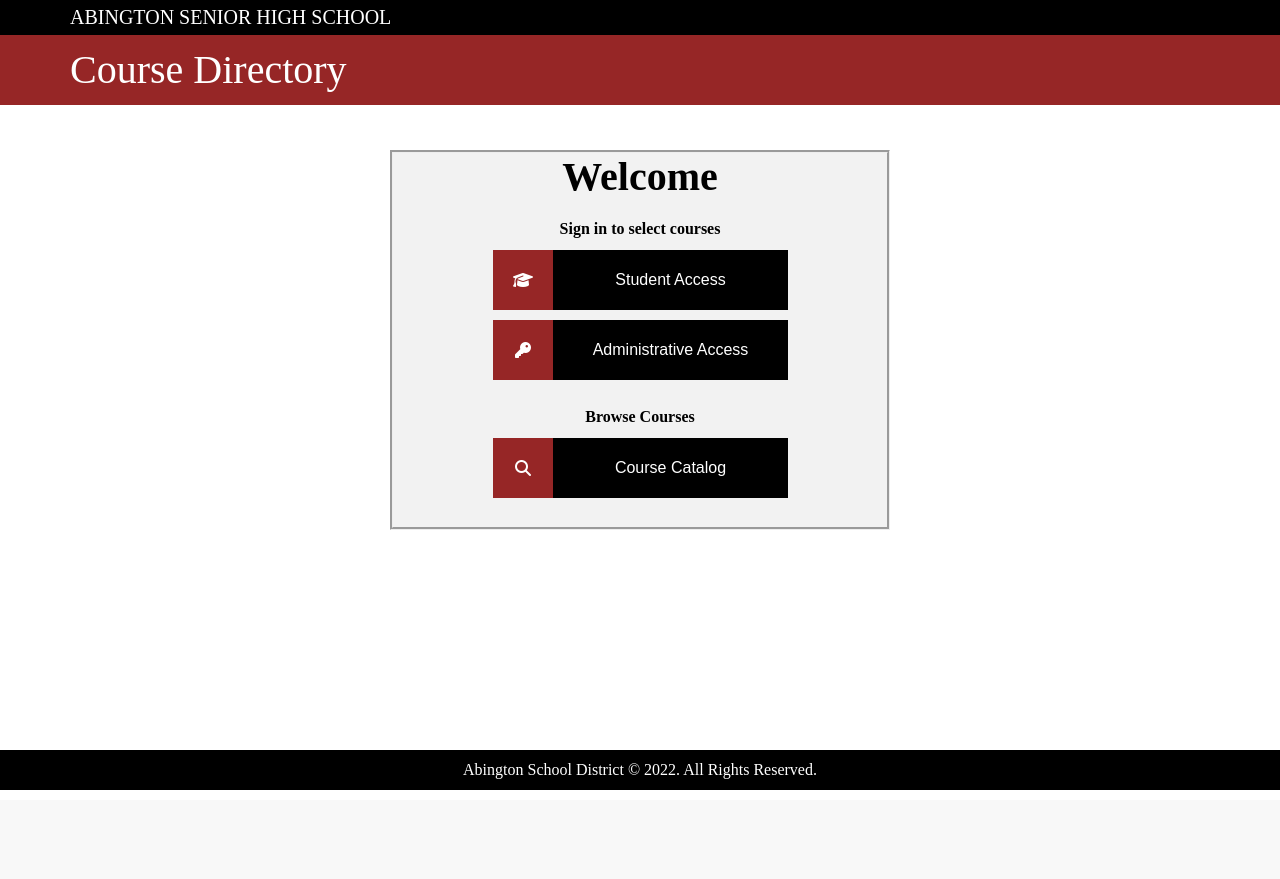
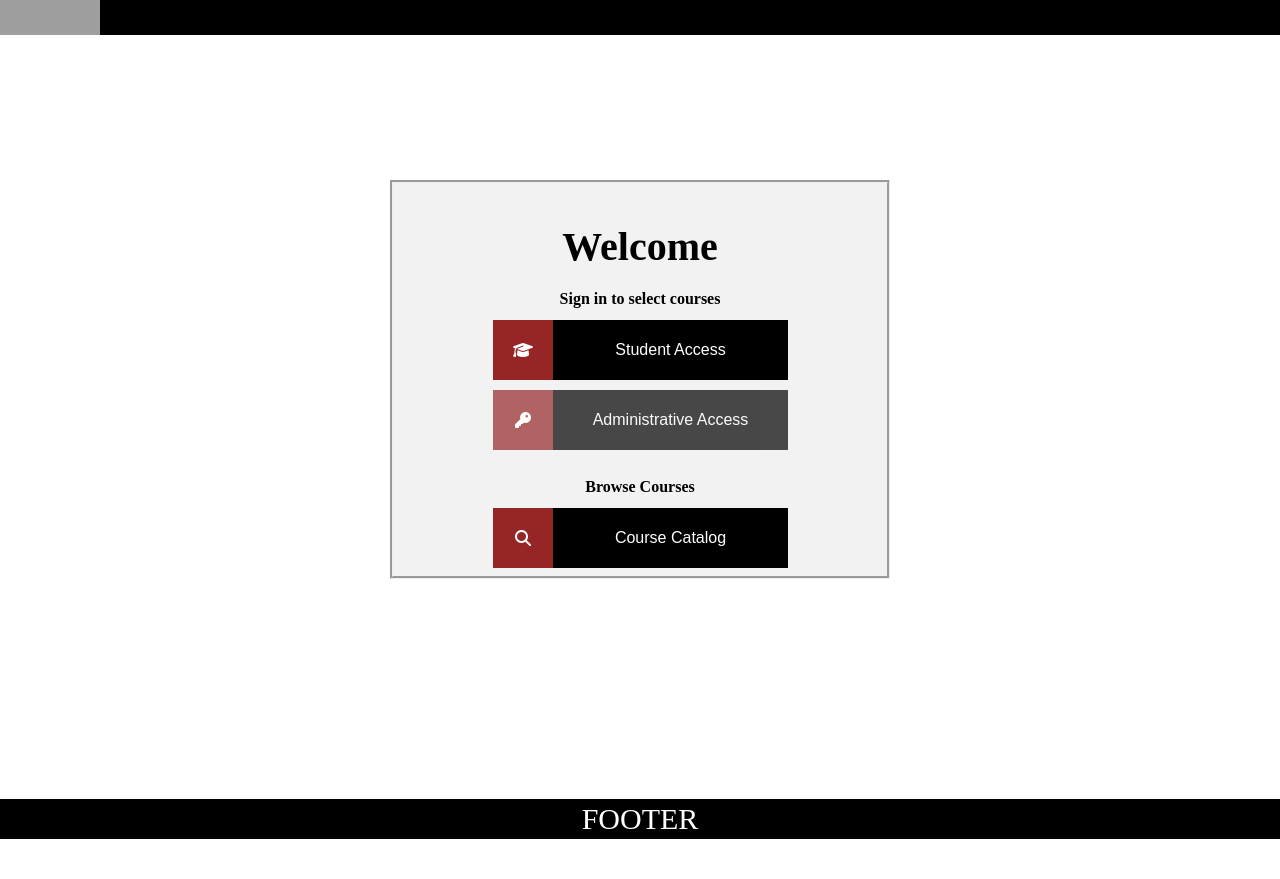
Before and after one commit to nileenajohn/ashsPOS, a Flask app: page / in a window 1280 px wide. Before the commit the page ends 790 px from the top, so only its background shows below. Run offline with Flask 2, Linux system fonts and the light colour scheme; some libraries are stand-ins or nearby versions; grey boxes are pictures that could not be loaded.

Commit message:
Update home.html

```diff
--- a/templates/home.html
+++ b/templates/home.html
@@ -9,17 +9,20 @@
 </head>
 <body>
     <div class="topnav">
-        <p>Abington Senior High School</p>
+        <div class="ahs-logo">
+            <img src="{{url_for('static', filename= 'styles/images/ahsLogo.png')}}" width="100" height="100" alt="logo">
+        </div>
+        <form method="post" action="/">
+            <input type="submit" value="Sign Out" class="logoutBtn" name="logoutBtn" />
+        </form>
+        <p style="font-size:40px;margin-top:20px;">ABINGTON</p>
+        <p style="font-size:20px;">Senior High School</p>
     </div>
-    <div class="header">
-        <p>Course Directory</p>
-    </div>
-
     <div class="wrapper">
         <div class="container">
-            <div id="bttnBox" style="height: 380px;">
+            <div id="bttnBox" style="margin-top:180px;">
 
-                <h1 style="margin-bottom:20px; text-align:center;font-size: 40px;">Welcome</h1>
+                <h1 style="padding-top:20px; margin-top:20px;margin-bottom:20px; text-align:center;font-size: 40px;">Welcome</h1>
                 <p style="font-weight: bold; text-align:center; margin-bottom: 10px;">Sign in to select courses</p>
                 <div>
                     <div class="homebtn">
@@ -28,18 +31,18 @@
                         </div>
                         <!--https://fontawesome.com/v4.7/icon/graduation-cap-->
                         <form method="post" action="/">
-                            <input type="submit" value="Student Access" style="border:none;" class="mytext" name="studentAccess" />
+                            <input type="submit" value="Student Access" style="border: none;" class="mytext" name="studentAccess" />
                         </form>
                     </div>
                 </div>
                 <div>
-                    <div class="homebtn">
+                    <div class="homebtn" style="opacity: .7;">
                         <div class="btn">
                             <i class="fa fa-key" aria-hidden="true"></i>
                         </div>
                         <!--https://fontawesome.com/v4.7/icon/key-->
                         <form method="post" action="/">
-                            <input type="submit" value="Administrative Access" style="border:none;" class="mytext" name="adminAccess" />
+                            <input type="submit" value="Administrative Access" style="border: none; cursor: not-allowed;" class="mytext" name="adminAccess" />
                         </form>
                     </div>
                 </div>
@@ -59,11 +62,9 @@
         </div>
     </div>
 
-    <footer class="footer">
-        <p>Abington School District © 2022. All Rights Reserved.</p>
-    </footer>
-
-
-    <script type="text/javascript" src="script.js"></script>
+    <div class="footer">
+        <p style="font-size:30px;">FOOTER</p>
+        <p style="font-size:16px;">Abington School District © 2022. All Rights Reserved.</p>
+    </div>
 </body>
 </html>
```
